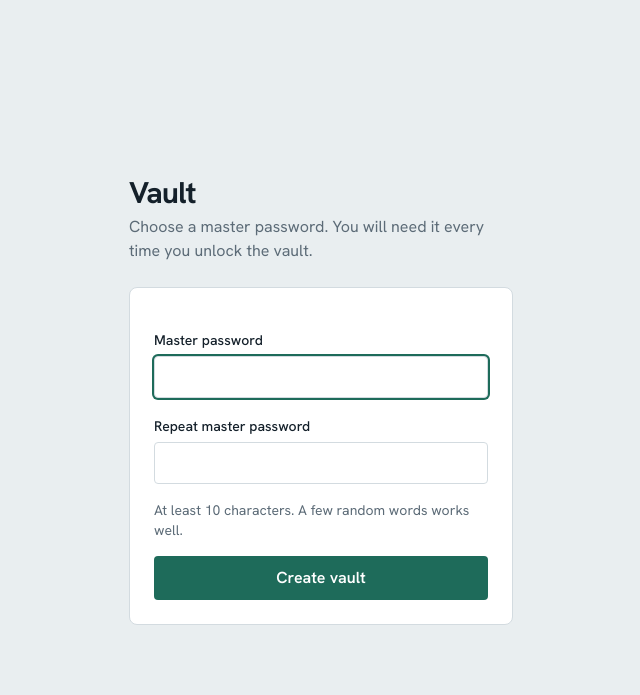
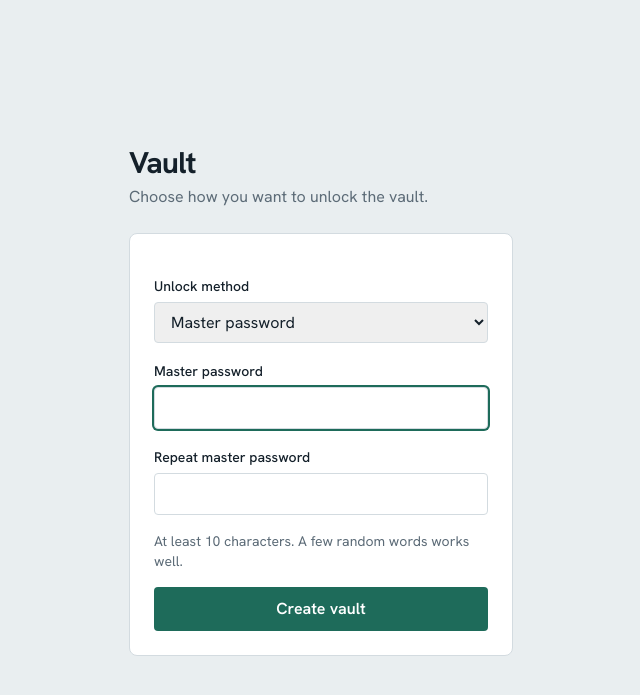
Before and after one commit to alex-balak-julbo/Password-Manager, a PHP site: page /public/index.php in a window 1280 px wide. Shown: the top 695 px of the page, without its empty margins (319-959 px from the left). Run offline with PHP 8.4, Linux system fonts and the light colour scheme; some libraries are stand-ins or nearby versions.

Commit message:
chaged aut to 6 digits code

```diff
--- a/public/index.php
+++ b/public/index.php
@@ -12,6 +12,7 @@ set_exception_handler(function (Throwable $e): void {
 
 $error     = null;
 $hasMaster = meta_get('master_hash') !== null;
+$authType  = meta_get('master_type') ?? 'password';
 $action    = (string) ($_POST['action'] ?? $_GET['action'] ?? '');
 $isPost    = $_SERVER['REQUEST_METHOD'] === 'POST';
 
@@ -20,14 +21,21 @@ $isPost    = $_SERVER['REQUEST_METHOD'] === 'POST';
 // ======================================================================
 if ($isPost && $action === 'setup' && !$hasMaster) {
     check_csrf();
-    $pw  = (string) ($_POST['password'] ?? '');
-    $pw2 = (string) ($_POST['confirm'] ?? '');
-    if (strlen($pw) < 10) {
+    $authType = (string) ($_POST['credential_type'] ?? 'password');
+    $credential = (string) ($_POST['credential'] ?? '');
+    $confirmation = (string) ($_POST['confirm'] ?? '');
+    if (!in_array($authType, ['password', 'code'], true)) {
+        $error = 'Choose a valid unlock method.';
+        $authType = 'password';
+    } elseif ($authType === 'code' && !preg_match('/\A[0-9]{6}\z/', $credential)) {
+        $error = 'The code must contain exactly 6 digits.';
+    } elseif ($authType === 'password' && strlen($credential) < 10) {
         $error = 'Use at least 10 characters.';
-    } elseif (!hash_equals($pw, $pw2)) {
-        $error = 'The two passwords don\'t match.';
+    } elseif (!hash_equals($credential, $confirmation)) {
+        $error = 'The two values don\'t match.';
     } else {
-        meta_set('master_hash', password_hash($pw, PASSWORD_DEFAULT));
+        meta_set('master_hash', password_hash($credential, PASSWORD_DEFAULT));
+        meta_set('master_type', $authType);
         login_session();
         redirect();
     }
@@ -38,7 +46,7 @@ if ($isPost && $action === 'login' && $hasMaster) {
     $left = max(0, (int) meta_get('locked_until') - time());
     if ($left > 0) {
         $error = 'Too many attempts. Try again in ' . (int) ceil($left / 60) . ' min.';
-    } elseif (password_verify((string) ($_POST['password'] ?? ''), (string) meta_get('master_hash'))) {
+    } elseif (password_verify((string) ($_POST['credential'] ?? $_POST['password'] ?? ''), (string) meta_get('master_hash'))) {
         meta_set('failed', '0');
         login_session();
         redirect();
@@ -59,6 +67,10 @@ if ($isPost && $action === 'login' && $hasMaster) {
 // ======================================================================
 if (!is_authed()) {
     $setupMode = !$hasMaster;
+    $selectedType = $setupMode
+        ? ((($_POST['credential_type'] ?? 'password') === 'code') ? 'code' : 'password')
+        : $authType;
+    $codeMode = $selectedType === 'code';
     ?>
 <!doctype html>
 <html lang="en">
@@ -70,10 +82,10 @@ if (!is_authed()) {
   <main class="w-full max-w-sm">
     <h1 class="text-3xl font-bold tracking-tight">Vault</h1>
     <p class="mt-1 text-slate2">
-      <?= $setupMode ? 'Choose a master password. You will need it every time you unlock the vault.' : 'Enter your master password to unlock.' ?>
+      <?= $setupMode ? 'Choose how you want to unlock the vault.' : 'Enter your unlock credential.' ?>
     </p>
 
-    <form method="post" class="mt-6 space-y-4 bg-white border border-line rounded-lg p-6">
+    <form method="post" id="authForm" data-auth-type="<?= h($selectedType) ?>" class="mt-6 space-y-4 bg-white border border-line rounded-lg p-6">
       <input type="hidden" name="csrf" value="<?= h(csrf()) ?>">
       <input type="hidden" name="action" value="<?= $setupMode ? 'setup' : 'login' ?>">
 
@@ -81,20 +93,31 @@ if (!is_authed()) {
         <p role="alert" class="text-sm text-brick bg-brick/10 rounded px-3 py-2"><?= h($error) ?></p>
       <?php endif; ?>
 
+      <?php if ($setupMode): ?>
+        <label class="block">
+          <span class="text-sm font-medium">Unlock method</span>
+          <select id="authType" name="credential_type"
+                  class="mt-1 w-full rounded border border-line px-3 py-2 focus:outline-none focus:ring-2 focus:ring-pine">
+            <option value="password" <?= $selectedType === 'password' ? 'selected' : '' ?>>Master password</option>
+            <option value="code" <?= $selectedType === 'code' ? 'selected' : '' ?>>6-digit code</option>
+          </select>
+        </label>
+      <?php endif; ?>
+
       <label class="block">
-        <span class="text-sm font-medium">Master password</span>
-        <input type="password" name="password" required autofocus
+        <span id="credentialLabel" class="text-sm font-medium"><?= $codeMode ? '6-digit code' : 'Master password' ?></span>
+        <input id="credential" type="password" name="credential" required autofocus
                autocomplete="<?= $setupMode ? 'new-password' : 'current-password' ?>"
                class="mt-1 w-full rounded border border-line px-3 py-2 focus:outline-none focus:ring-2 focus:ring-pine">
       </label>
 
       <?php if ($setupMode): ?>
         <label class="block">
-          <span class="text-sm font-medium">Repeat master password</span>
-          <input type="password" name="confirm" required autocomplete="new-password"
+          <span id="confirmLabel" class="text-sm font-medium"><?= $codeMode ? 'Repeat 6-digit code' : 'Repeat master password' ?></span>
+          <input id="confirm" type="password" name="confirm" required autocomplete="new-password"
                  class="mt-1 w-full rounded border border-line px-3 py-2 focus:outline-none focus:ring-2 focus:ring-pine">
         </label>
-        <p class="text-sm text-slate2">At least 10 characters. A few random words works well.</p>
+        <p id="credentialHelp" class="text-sm text-slate2"><?= $codeMode ? 'Exactly 6 digits. A code is quicker but easier to guess than a strong password.' : 'At least 10 characters. A few random words works well.' ?></p>
       <?php endif; ?>
 
       <button class="w-full rounded bg-pine hover:bg-pine-dark text-white font-semibold py-2.5 focus:outline-none focus:ring-2 focus:ring-offset-2 focus:ring-pine">
@@ -102,6 +125,40 @@ if (!is_authed()) {
       </button>
     </form>
   </main>
+  <script>
+    const typeSelect = document.querySelector('#authType');
+    const authForm = document.querySelector('#authForm');
+    const credential = document.querySelector('#credential');
+    const confirmCredential = document.querySelector('#confirm');
+    function updateCredentialFields() {
+      const codeMode = (typeSelect ? typeSelect.value : authForm.dataset.authType) === 'code';
+      document.querySelector('#credentialLabel').textContent = codeMode ? '6-digit code' : 'Master password';
+      credential.inputMode = codeMode ? 'numeric' : 'text';
+      if (codeMode) {
+        credential.maxLength = 6;
+        credential.pattern = '[0-9]{6}';
+      } else {
+        credential.removeAttribute('maxlength');
+        credential.removeAttribute('pattern');
+      }
+      if (confirmCredential) {
+        document.querySelector('#confirmLabel').textContent = codeMode ? 'Repeat 6-digit code' : 'Repeat master password';
+        confirmCredential.inputMode = codeMode ? 'numeric' : 'text';
+        if (codeMode) {
+          confirmCredential.maxLength = 6;
+          confirmCredential.pattern = '[0-9]{6}';
+        } else {
+          confirmCredential.removeAttribute('maxlength');
+          confirmCredential.removeAttribute('pattern');
+        }
+        document.querySelector('#credentialHelp').textContent = codeMode
+          ? 'Exactly 6 digits. A code is quicker but easier to guess than a strong password.'
+          : 'At least 10 characters. A few random words works well.';
+      }
+    }
+    if (typeSelect) typeSelect.addEventListener('change', updateCredentialFields);
+    updateCredentialFields();
+  </script>
 </body>
 </html>
 <?php
```
Also changed, not shown: README.md.
